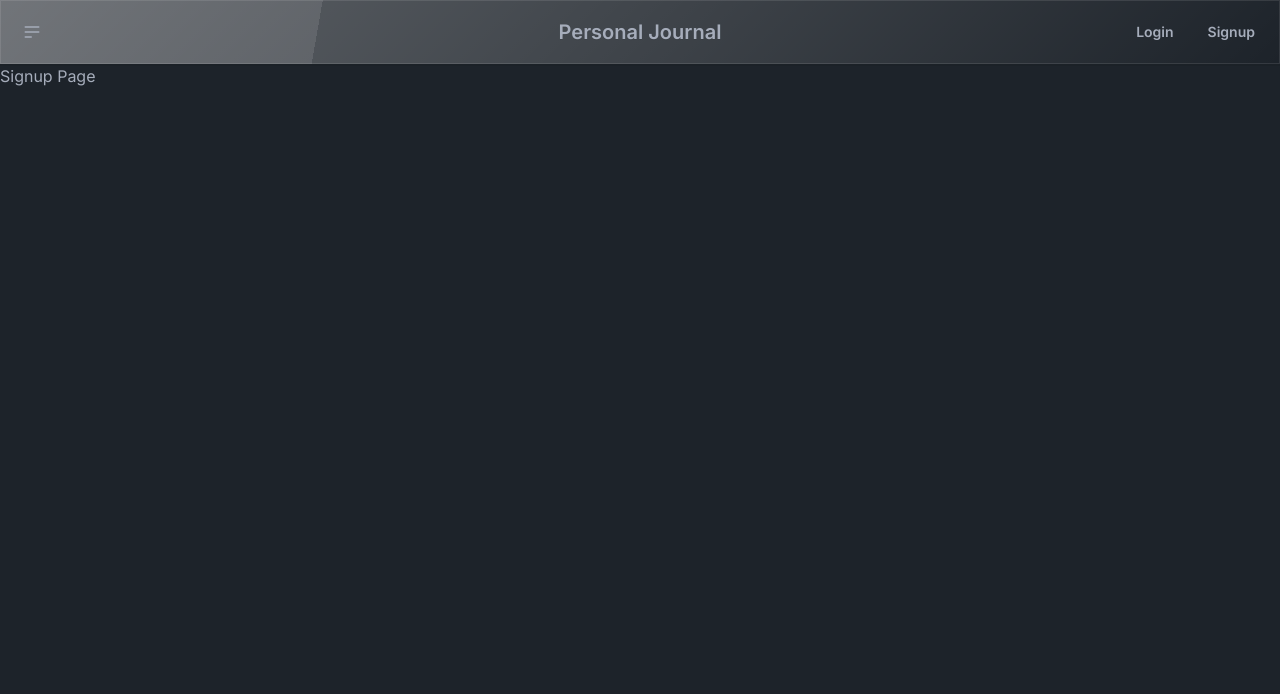
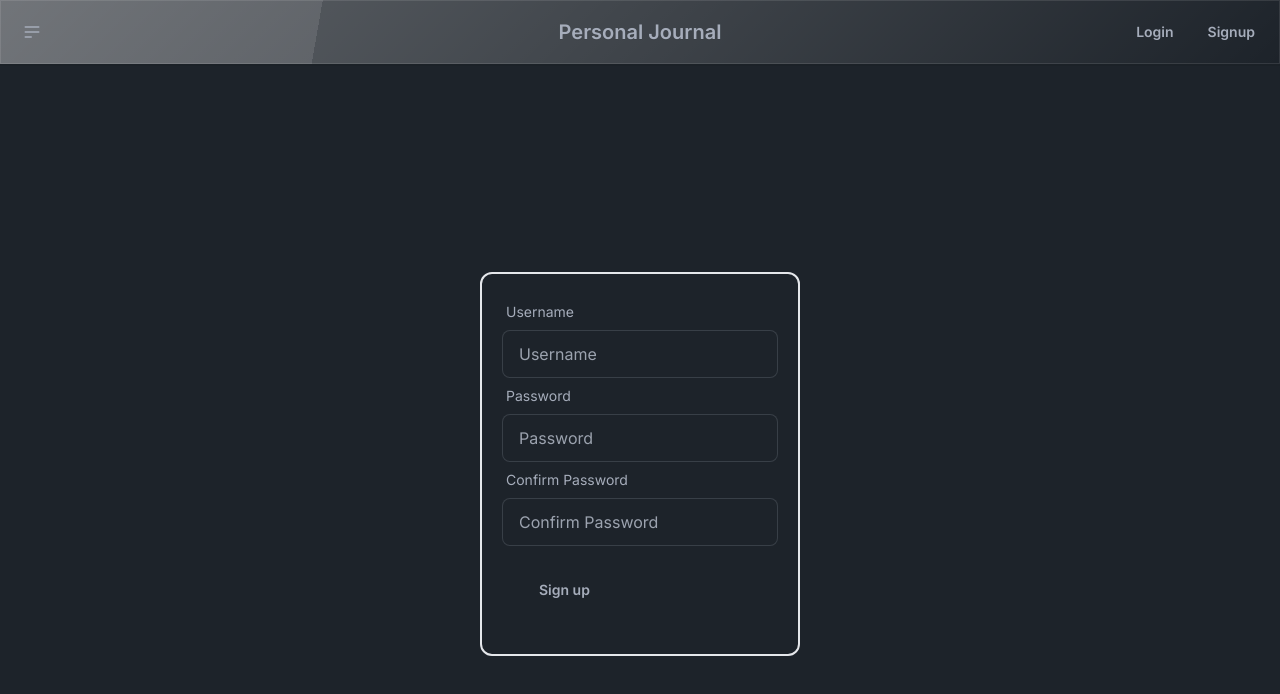
Before and after one commit to TymeeK/Journal-App, a Next.js app in the folder journal-app/: page /signup in a window 1280 px wide. Shown: the top 694 px of the page. Built offline with nearby package versions, Linux system fonts and the light colour scheme.

Commit message:
Added signup page

```diff
--- a/journal-app/app/components/LoginButton.tsx
+++ b/journal-app/app/components/LoginButton.tsx
@@ -4,7 +4,7 @@ import Link from 'next/link';
 
 const LoginButton = () => {
     return (
-        <button className='btn btn-ghost' onClick={() => console.log('Hello')}>
+        <button className='btn btn-ghost'>
             <Link href='/login'> Login </Link>
         </button>
     );
--- a/journal-app/app/layout.tsx
+++ b/journal-app/app/layout.tsx
@@ -6,7 +6,7 @@ import NavBar from './components/NavBar';
 const inter = Inter({ subsets: ['latin'] });
 
 export const metadata: Metadata = {
-    title: 'Create Next App',
+    title: 'Journal App',
     description: 'Generated by create next app',
 };
 
--- a/journal-app/app/login/page.tsx
+++ b/journal-app/app/login/page.tsx
@@ -1,9 +1,20 @@
 import React from 'react';
+import LoginButton from '../components/LoginButton';
+import { revalidatePath } from 'next/cache';
+import { redirect } from 'next/navigation';
 
 const LoginPage = () => {
+    async function create(formData: FormData): Promise<void> {
+        'use server';
+        //Do stuff in the database
+        console.log(formData.get('username')?.valueOf());
+        console.log(formData.get('password')?.valueOf());
+    }
+
     return (
         <div className='flex justify-center items-center  outline-primary h-screen '>
             <div className='form-control w-full max-w-xs border-2 p-5 rounded-xl '>
+                <form action={create}>
                     <label className='label'>
                         <span className='label-text'>Username</span>
                     </label>
@@ -11,6 +22,7 @@ const LoginPage = () => {
                         type='text'
                         placeholder='Username'
                         className='input input-bordered w-full max-w-xs'
+                        name='username'
                     />
                     <label className='label'>
                         <span className='label-text'>Password</span>
@@ -19,6 +31,7 @@ const LoginPage = () => {
                         type='password'
                         placeholder='Password'
                         className='input input-bordered w-full max-w-xs'
+                        name='password'
                     />
                     <label className='label'>
                         <span className='label-text-alt'>
@@ -28,6 +41,8 @@ const LoginPage = () => {
                             Signup!
                         </span>
                     </label>
+                    <button className='btn btn-ghost'> Login</button>
+                </form>
             </div>
         </div>
     );
--- a/journal-app/app/signup/page.tsx
+++ b/journal-app/app/signup/page.tsx
@@ -1,7 +1,45 @@
 import React from 'react';
 
 const SignupPage = () => {
-    return <div>Signup Page</div>;
+    async function create(formData: FormData): Promise<void> {
+        'use server';
+        //Do database stuff
+    }
+    return (
+        <div className='flex justify-center items-center  outline-primary h-screen '>
+            <div className='form-control w-full max-w-xs border-2 p-5 rounded-xl '>
+                <form action={create}>
+                    <label className='label'>
+                        <span className='label-text'>Username</span>
+                    </label>
+                    <input
+                        type='text'
+                        placeholder='Username'
+                        className='input input-bordered w-full max-w-xs'
+                        name='username'
+                    />
+                    <label className='label'>
+                        <span className='label-text'>Password</span>
+                    </label>
+                    <input
+                        type='password'
+                        placeholder='Password'
+                        className='input input-bordered w-full max-w-xs'
+                        name='password'
+                    />
+                    <label className='label'>
+                        <span className='label-text'>Confirm Password</span>
+                    </label>
+                    <input
+                        type='password'
+                        placeholder='Confirm Password'
+                        className='input input-bordered w-full max-w-xs'
+                    />
+                    <button className='btn btn-ghost m-5'> Sign up</button>
+                </form>
+            </div>
+        </div>
+    );
 };
 
 export default SignupPage;
```
Lines whose indentation alone changed are shown as unchanged.
